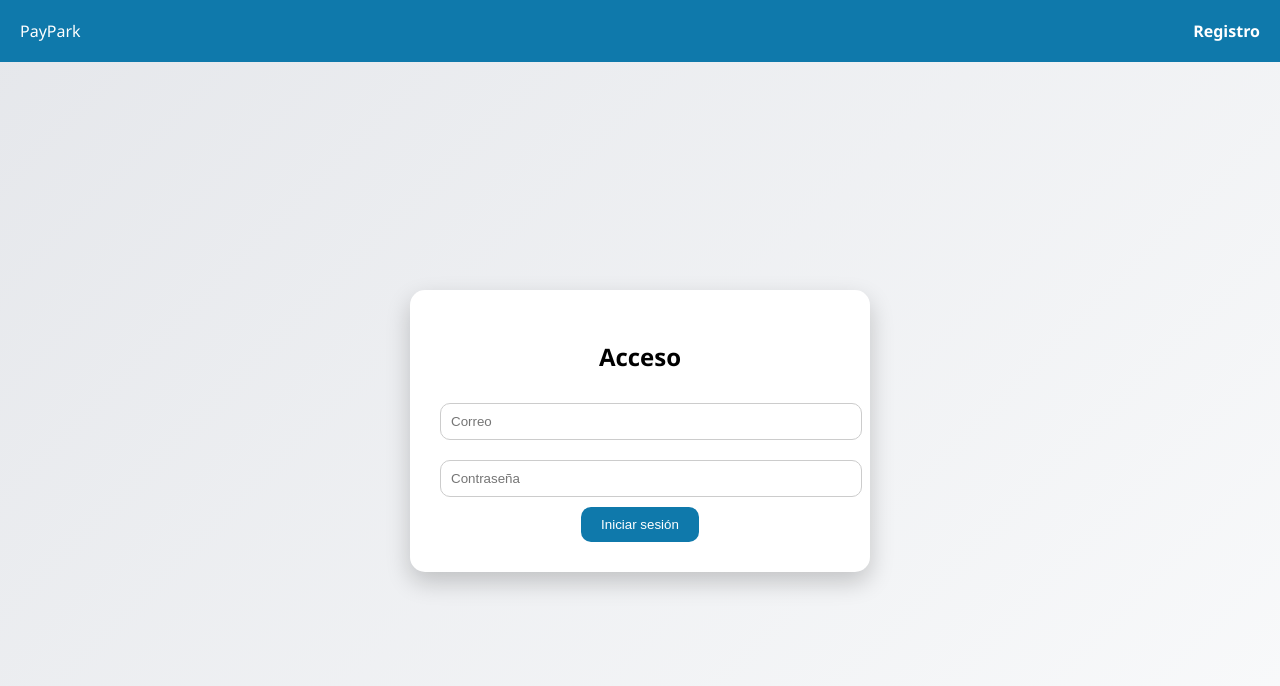
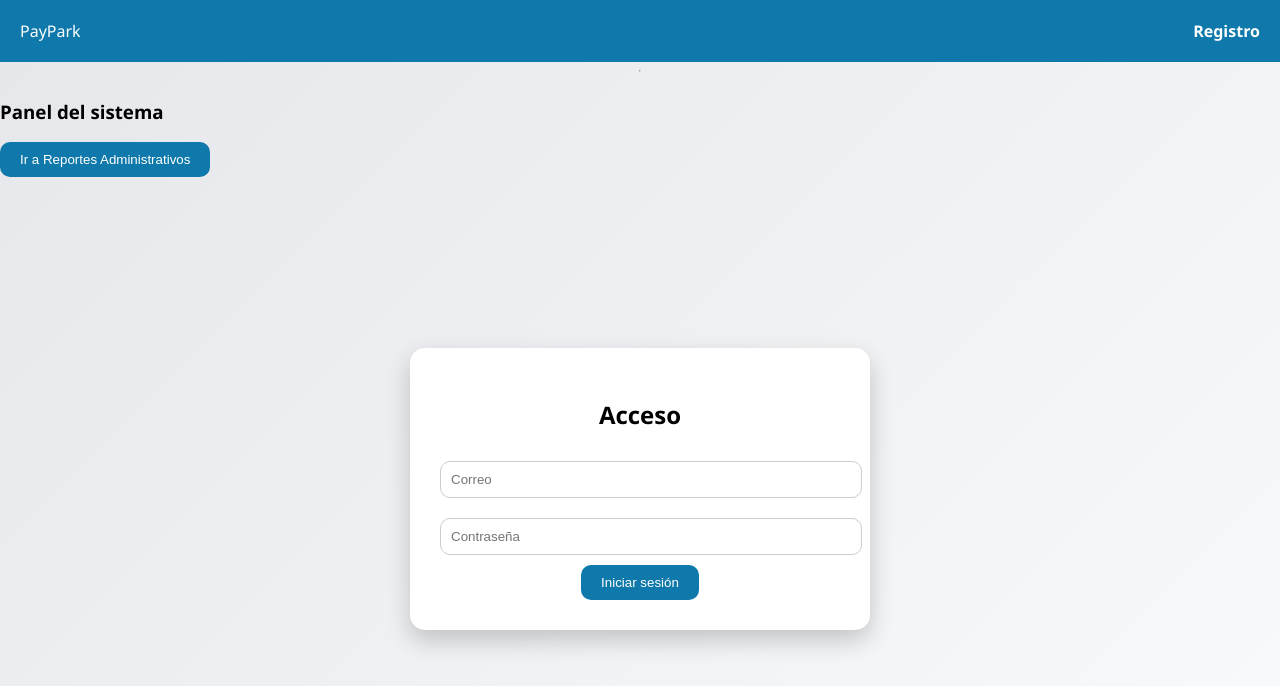
Before and after one commit to chalupo/pay-park, a website: page index.html in a window 1280 px wide. Drawn offline with Linux system fonts and the light colour scheme.

Commit message:
Update index.html
boton

```diff
--- a/index.html
+++ b/index.html
@@ -13,7 +13,15 @@
             <a href="registro.html">Registro</a>
         </nav>
     </header>
+<hr>
 
+<div>
+    <h3>Panel del sistema</h3>
+
+    <a href="panel_admin.html">
+        <button>Ir a Reportes Administrativos</button>
+    </a>
+</div>
     <main>
         <div class="panel">
             <h2>Acceso</h2>
```
